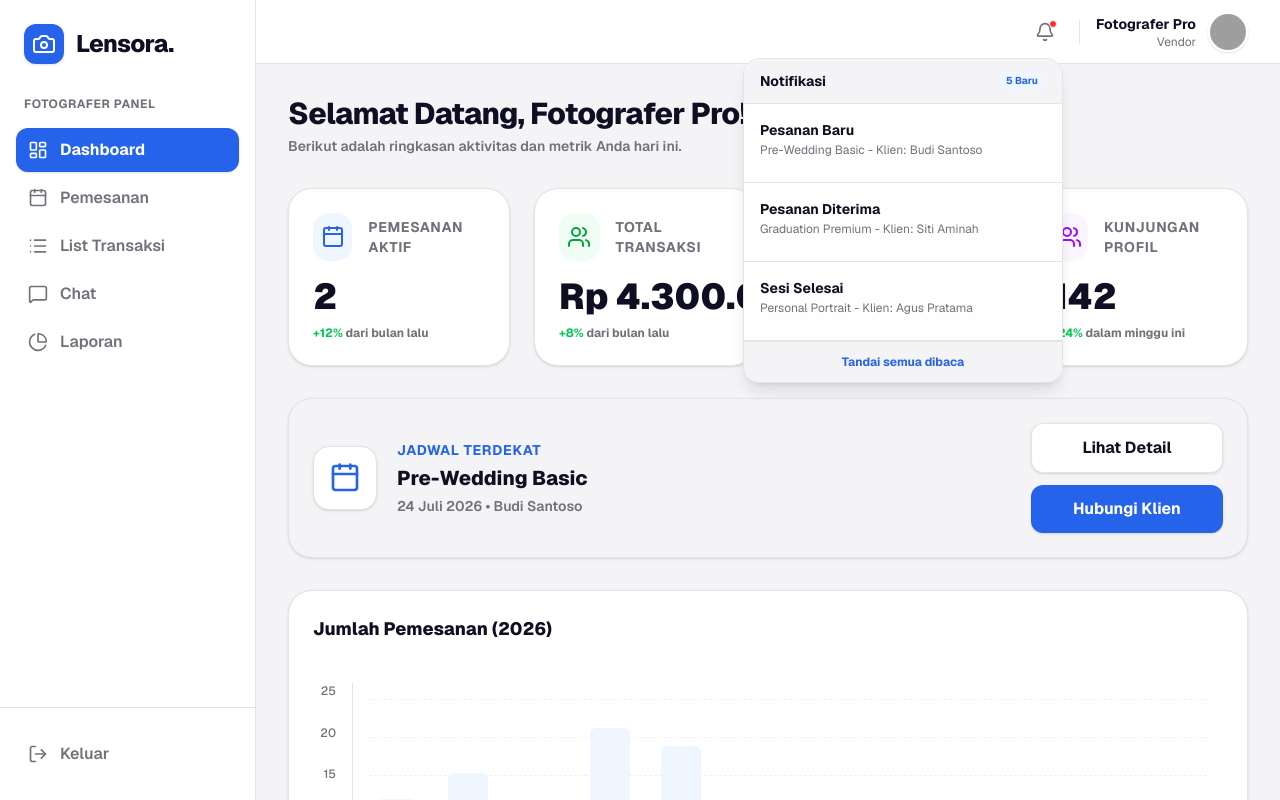
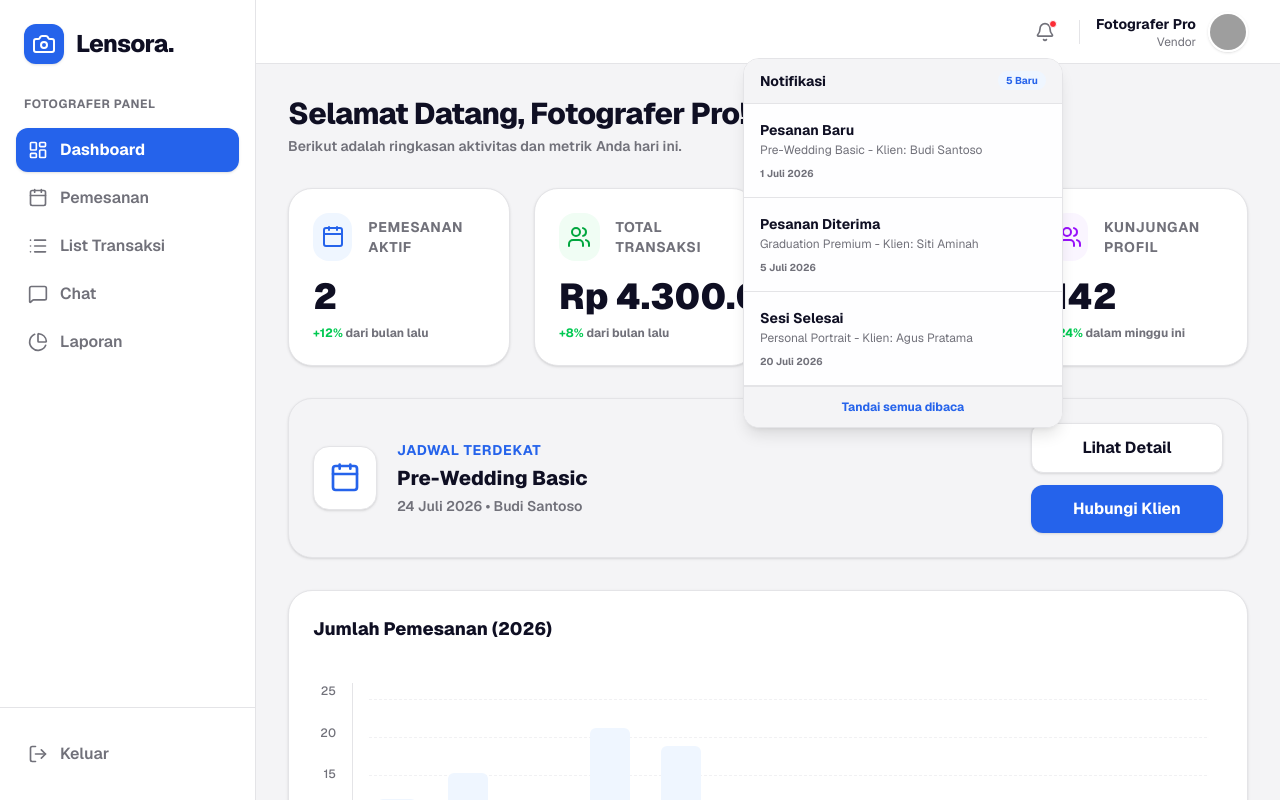
Before and after one commit to sutiawan19/lensora, a Next.js app: page /fotografer in a window 1280 px wide. Both pictures are taken after a click on the button 1044 px from the left and 31 px from the top of the page. Shown: the top 800 px of the page. Built offline with nearby package versions, Linux system fonts and the light colour scheme; grey boxes are pictures that could not be loaded.

Commit message:
fix: ganti dateDisplay jadi bookingDateDisplay

```diff
--- a/src/app/fotografer/FotograferTopbar.tsx
+++ b/src/app/fotografer/FotograferTopbar.tsx
@@ -58,7 +58,7 @@ export default function FotograferTopbar({ children }: { children?: React.ReactN
                        order.statusPesanan === 'Diterima' ? 'Pesanan Diterima' : 'Pesanan Baru'}
                     </p>
                     <p className="text-xs text-text-muted mt-0.5">{order.package} - Klien: {order.client}</p>
-                    <p className="text-[10px] text-text-muted font-bold mt-2">{order.dateDisplay}</p>
+                    <p className="text-[10px] text-text-muted font-bold mt-2">{order.bookingDateDisplay}</p>
                   </div>
                 ))}
               </div>
```
